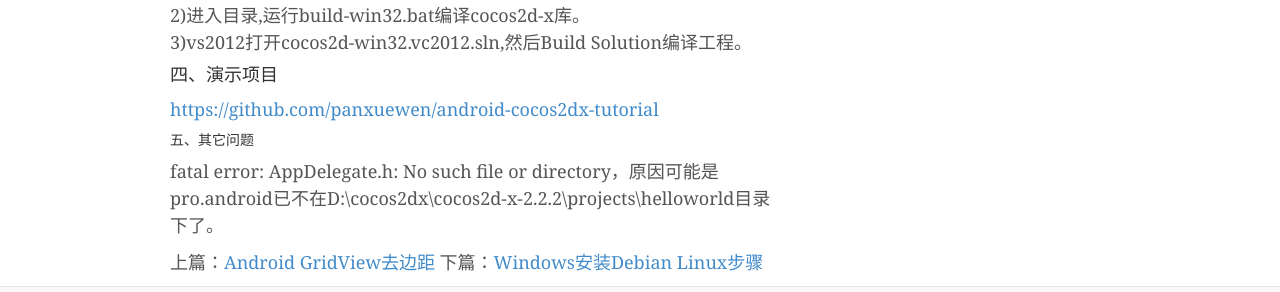
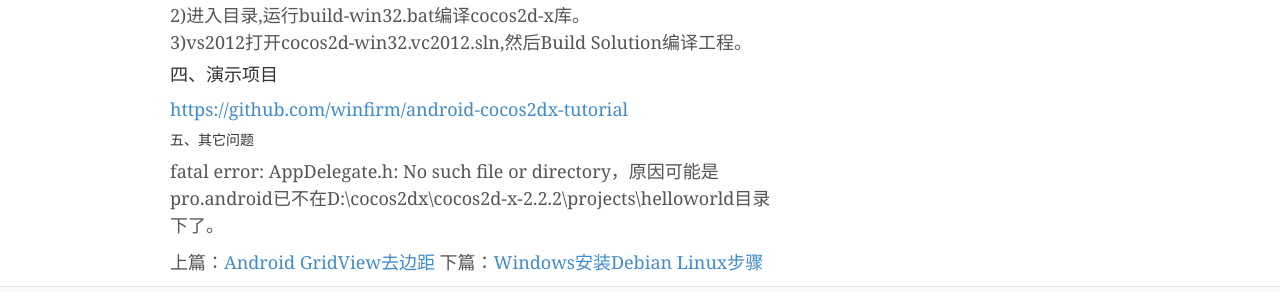
Before and after one commit to wdyggh/wdyggh.github.com, a Jekyll site: the page built from _posts/technology/2014-02-20-android-cocos2d-tutorial.markdown, in a window 1280 px wide. Shown: the part 1005-1297 px from the top of the page. Built offline with Jekyll 4.4.1, drawn with Linux system fonts in a browser that asks for light colours; Markdown is read by kramdown in place of the engine named in the settings; comment, search, counter and statistics services are not loaded.

Commit message:
update post

```diff
--- a/_posts/technology/2014-02-20-android-cocos2d-tutorial.markdown
+++ b/_posts/technology/2014-02-20-android-cocos2d-tutorial.markdown
@@ -28,7 +28,7 @@ cmd进入cocos2d-x2.2目录的tools\project-creator，执行: python create_proj
 3)vs2012打开cocos2d-win32.vc2012.sln,然后Build Solution编译工程。
 
 ####四、演示项目
-<https://github.com/panxuewen/android-cocos2dx-tutorial>
+<https://github.com/winfirm/android-cocos2dx-tutorial>
 
 #####五、其它问题
 fatal error: AppDelegate.h: No such file or directory，原因可能是pro.android已不在D:\cocos2dx\cocos2d-x-2.2.2\projects\helloworld目录下了。
```
